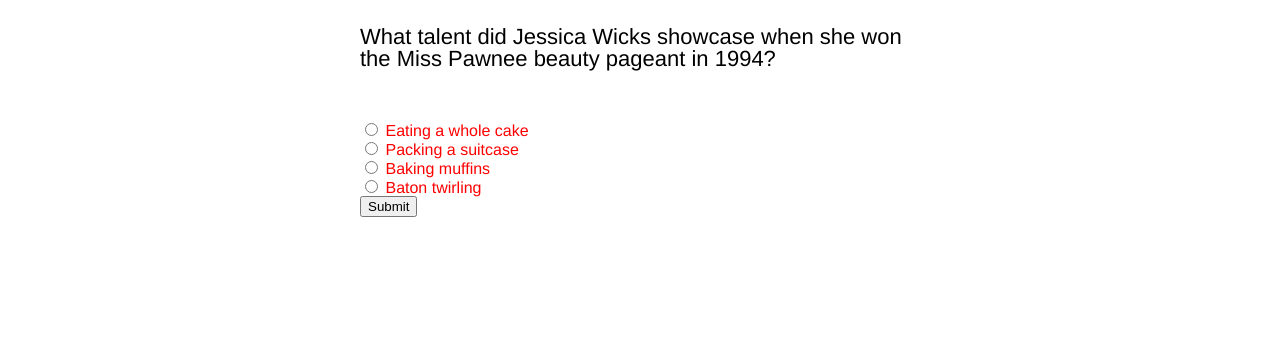
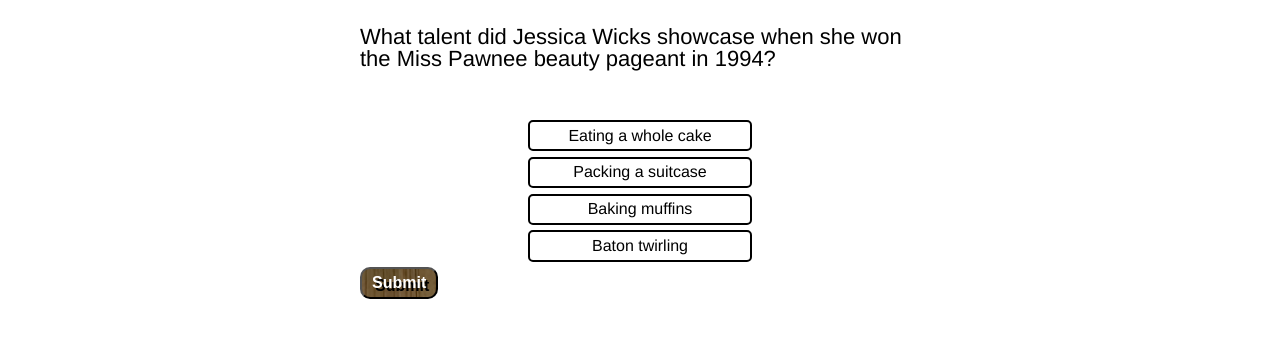
Before and after one commit to varunrajan/pr_quiz_app, a plain HTML site: page index.html in a window 1280 px wide. Both pictures are taken after a click on the button "Start quiz!". Shown: the part 336-674 px from the top of the page. Drawn offline with nearby package versions, Linux system fonts and the light colour scheme.

Commit message:
Style answer choices and initial styles for submit and next question buttons

```diff
--- a/index.css
+++ b/index.css
@@ -50,15 +50,25 @@ h2 {
 
 .start-button {
 	font-size: 36px;
+	padding: 10px 20px;
+}
+
+.start-button, form > button, .next-question-button {
 	margin: auto;
-	padding: 10px 20px;
-	border-radius: 100px;
+	border-radius: 10px;
 	color: white;
 	font-weight: bold;
 	text-shadow: 3px 3px #000000;
 	background-image: url("planks.png");
 	cursor: pointer;
+	text-align: center;
 }
+
+form > button, .next-question-button {
+	font-size: 16px;
+	padding: 5px 10px;
+}
+
 
 @media (max-width: 960px){
 	.question {
@@ -81,6 +91,24 @@ h2 {
 	}
 }
 
-.question label{
-	color: red;
+.question input{
+	display: none;
 }
+
+.selected {
+	background-color: #b03032;
+	color: white;
+	font-weight: bold;
+}
+
+.question div{
+	text-align: center;
+	font-family: Helvetica, sans-serif;
+	margin: auto;
+	margin-top: 1%;
+	margin-bottom: 1%;
+	padding: 1% 2% 1% 2%;
+	width: 40%;
+	border: 2px solid black;
+	border-radius: 5px;
+}
--- a/index.js
+++ b/index.js
@@ -3,12 +3,14 @@ $(function() {
   $(".start-button").click(function(e) {
     e.preventDefault();
     startQuiz();
+    highlightChosenAnswer();
   });
 
   $(".question").submit(function(e) {
     e.preventDefault();
     const selectedChoice = $('input[name="answer"]:checked').val();
     checkAnswer( selectedChoice );
+    $('.selected').removeClass('selected');
   //   console.log(questionsAnswered);
   //   console.log(correctAnswers);
 
@@ -206,6 +208,13 @@ function startQuiz() {
   showQuestion();
 }
 
+function highlightChosenAnswer() {
+  $('input').on('click',function() {
+        $(this).parent().addClass('selected');
+        $(this).parent().siblings().removeClass('selected');
+      });
+  }
+
 function showCount() {
   $('.question-count').show();
   $('span.num-question').text(questionsAnswered);
```
